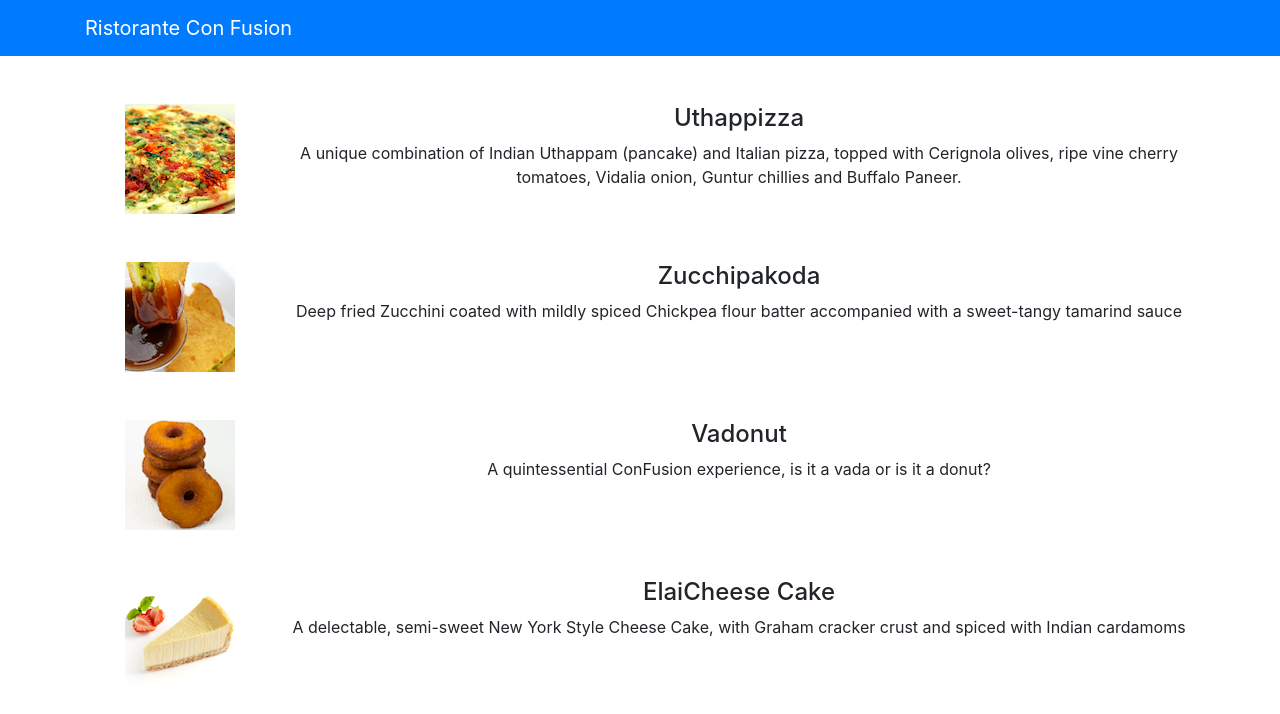
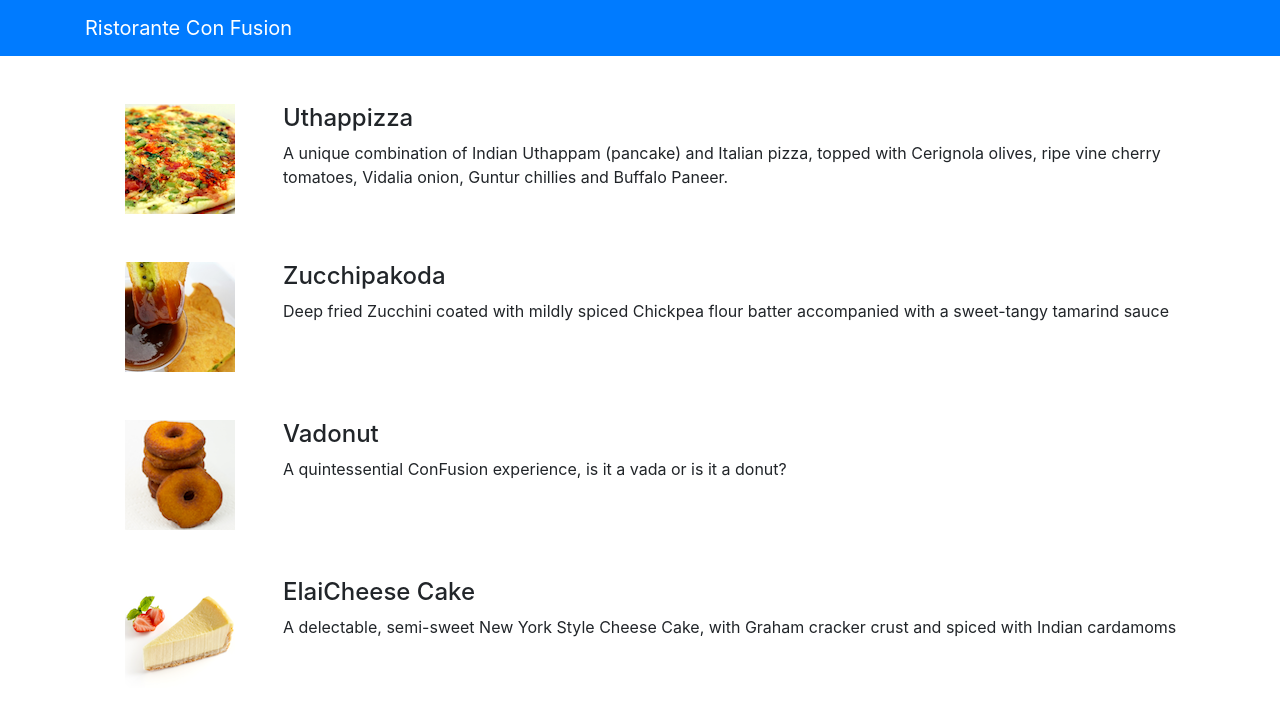
Before and after one commit to bclead3/ReactClass, a React (Create React App) app: page / in a window 1280 px wide. Shown: the top 714 px of the page. Built offline with nearby package versions, Linux system fonts and the light colour scheme.

Commit message:
Further changes to make it look like the video

```diff
--- a/src/App.css
+++ b/src/App.css
@@ -1,5 +1,5 @@
 .App {
-  text-align: center;
+  text-align: left;
 }
 
 .App-logo {
--- a/src/components/MenuComponent.js
+++ b/src/components/MenuComponent.js
@@ -1,7 +1,6 @@
 import React, { Component } from 'react';
 import { Media } from 'reactstrap';
-import { Card, CardImg, CardImgOverlay, CardText, CardBody,
-    CardTitle } from 'reactstrap';
+import { Card, CardImg, CardImgOverlay, CardText, CardBody, CardTitle } from 'reactstrap';
 
 class Menu extends Component {
 
```
